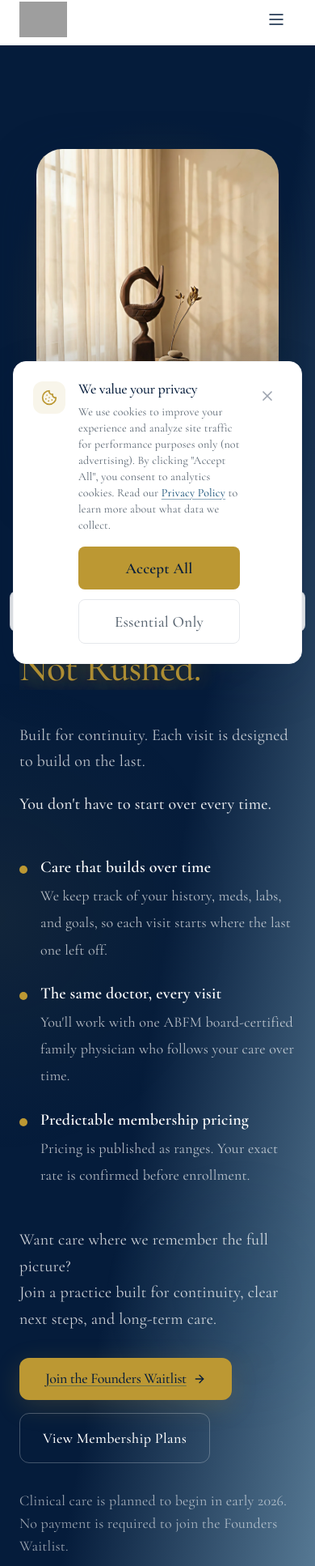
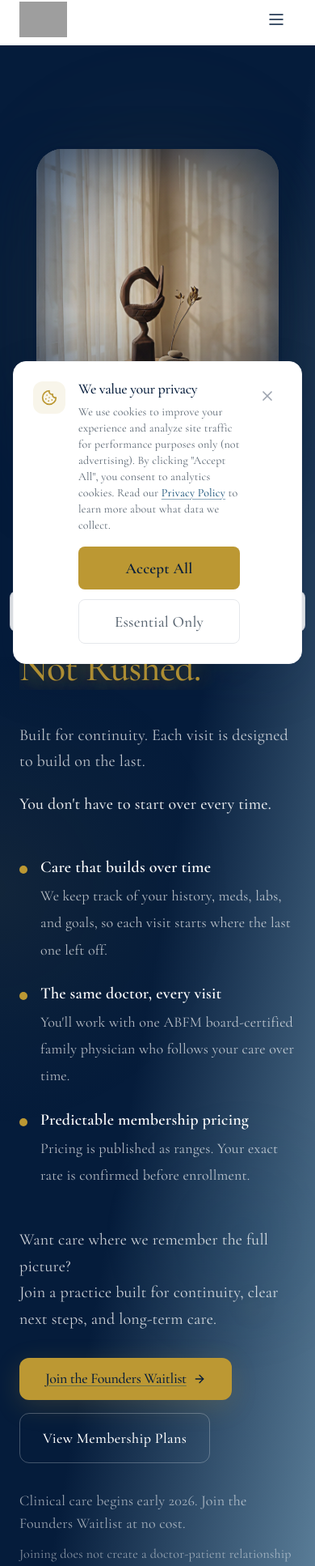
Before and after one commit to NDCHVISION/SFM-ELITE, a Next.js app: page / in a window 390 px wide. Shown: the part 8-1942 px from the top of the page at 81% size. Built offline with nearby package versions, Linux system fonts and the light colour scheme; grey boxes are pictures that could not be loaded.

Commit message:
Refactor compliance disclaimers and improve styles
Consolidate compliance disclaimers and enhance text readability with updated styles.

```diff
--- a/app/home-page-client.tsx
+++ b/app/home-page-client.tsx
@@ -180,16 +180,17 @@ export default function HomePageClient() {
                   </Link>
                 </div>
 
+                {/* Compliance: Waitlist and launch info - consolidated */}
                 <div className="opacity-0 animate-fade-in animation-delay-1000 mt-8">
                   <p className="text-white/60 text-lg">
-                    Clinical care is planned to begin in early 2026. No payment is required to join the Founders Waitlist.
+                    Clinical care begins early 2026. Join the Founders Waitlist at no cost.
                   </p>
-                  <p className="text-white/50 text-base mt-4 max-w-xl leading-relaxed">
-                    Founders Waitlist only. Joining does not create a doctor-patient relationship. Services are available only to patients located in Washington State.
+                  <p className="text-white/50 text-base mt-3 max-w-xl">
+                    Joining does not create a doctor-patient relationship or guarantee enrollment. Washington State only.
                   </p>
-                  {/* Compliance: Emergency disclaimer in hero */}
-                  <p className="text-white/45 text-base mt-3 max-w-xl leading-relaxed">
-                    Not for emergencies. If you are experiencing a medical emergency, call 911 or go to the nearest emergency department.
+                  {/* Compliance: Emergency disclaimer */}
+                  <p className="text-white/45 text-sm mt-4 pt-4 border-t border-white/10 max-w-xl">
+                    <span className="text-white/55">Not for emergencies.</span> Call 911 for immediate medical needs.
                   </p>
                 </div>
 
@@ -221,7 +222,7 @@ export default function HomePageClient() {
                       aria-label="Washington State Department of Health provider credential search (opens in new tab)"
                     >
                       <FileText className="w-5 h-5 text-sfm-gold/80" aria-hidden="true" />
-                      <span>WA Licensed (verify)</span>
+                      <span>WA Licensed</span>
                     </a>
 
                     <span className="flex items-center gap-2 text-white/60 text-base">
@@ -234,16 +235,27 @@ export default function HomePageClient() {
 
               <div className="order-1 lg:order-2 flex justify-center lg:justify-end">
                 <div className="opacity-0 animate-scale-in animation-delay-300 relative">
+                  {/* Ambient glow behind image */}
                   <div
-                    className="absolute -inset-12"
+                    className="absolute -inset-16 blur-3xl"
                     style={{
-                      background: 'radial-gradient(ellipse at center, rgba(188, 152, 51, 0.15) 0%, rgba(188, 152, 51, 0.05) 50%, transparent 70%)',
+                      background: 'radial-gradient(ellipse at center, rgba(188, 152, 51, 0.2) 0%, rgba(188, 152, 51, 0.08) 40%, transparent 70%)',
                     }}
                     aria-hidden="true"
                   />
                   <div className="relative w-[300px] sm:w-[380px] lg:w-[460px] aspect-[3/4]">
-                    <div className="absolute inset-0 rounded-[32px] overflow-hidden shadow-2xl shadow-sfm-navy/40">
-                      <div className="absolute inset-0 z-10 pointer-events-none bg-gradient-to-t from-sfm-navy/40 via-transparent to-transparent" />
+                    <div className="absolute inset-0 rounded-[32px] overflow-hidden shadow-2xl shadow-sfm-navy/60">
+                      {/* Multi-layer gradient overlay for seamless blending */}
+                      <div className="absolute inset-0 z-10 pointer-events-none bg-gradient-to-t from-sfm-navy via-sfm-navy/20 to-transparent opacity-60" />
+                      <div className="absolute inset-0 z-10 pointer-events-none bg-gradient-to-b from-sfm-navy/30 via-transparent to-transparent" />
+                      <div className="absolute inset-0 z-10 pointer-events-none bg-gradient-to-r from-sfm-navy/20 via-transparent to-sfm-navy/20" />
+                      {/* Soft vignette effect */}
+                      <div
+                        className="absolute inset-0 z-10 pointer-events-none"
+                        style={{
+                          background: 'radial-gradient(ellipse at center, transparent 50%, rgba(5, 28, 59, 0.4) 100%)',
+                        }}
+                      />
                       <Image
                         src="/images/sankofa-wooden-sculpture.png"
                         alt="Traditional wooden Sankofa bird sculpture symbolizing Medicine That Remembers"
@@ -253,6 +265,8 @@ export default function HomePageClient() {
                         sizes="(max-width: 640px) 300px, (max-width: 1024px) 380px, 460px"
                       />
                     </div>
+                    {/* Soft edge blur on container */}
+                    <div className="absolute -inset-1 rounded-[36px] pointer-events-none" style={{ boxShadow: 'inset 0 0 40px 20px rgba(5, 28, 59, 0.3)' }} aria-hidden="true" />
                   </div>
                 </div>
               </div>
@@ -277,7 +291,11 @@ export default function HomePageClient() {
         <div className="relative max-w-7xl mx-auto px-6">
           <ScrollReveal className="max-w-3xl mx-auto text-center mb-20">
             <div className="flex justify-center mb-4">
-              <Image src="/images/comettrans.png" alt="" width={48} height={48} className="opacity-60" aria-hidden="true" />
+              <div className="relative">
+                {/* Soft glow behind icon */}
+                <div className="absolute inset-0 blur-xl bg-sfm-gold/20 rounded-full scale-150" aria-hidden="true" />
+                <Image src="/images/comettrans.png" alt="" width={48} height={48} className="relative opacity-70" aria-hidden="true" />
+              </div>
             </div>
             <span className="inline-block text-sfm-gold text-base font-semibold tracking-widest uppercase mb-6">Our Philosophy</span>
             <h2 id="philosophy-heading" className="text-4xl lg:text-5xl font-display text-sfm-navy mb-6 leading-tight" data-speakable>
@@ -370,7 +388,7 @@ export default function HomePageClient() {
               },
             ].map((item, i) => (
               <ScrollReveal key={i} delay={i * 0.1}>
-                <article className="relative group overflow-hidden rounded-2xl aspect-[4/5] ring-2 ring-transparent hover:ring-sfm-gold/40 transition-all duration-300 motion-reduce:transition-none">
+                <article className="relative group overflow-hidden rounded-2xl aspect-[4/5] ring-1 ring-black/5 shadow-lg hover:shadow-xl hover:ring-sfm-gold/30 transition-all duration-300 motion-reduce:transition-none">
                   <Image
                     src={item.src}
                     alt={item.alt}
@@ -378,10 +396,19 @@ export default function HomePageClient() {
                     loading="lazy"
                     className="object-cover transition-transform duration-700 group-hover:scale-105 motion-reduce:transition-none motion-reduce:transform-none"
                   />
-                  <div className="absolute inset-0 bg-gradient-to-t from-sfm-navy/90 via-sfm-navy/30 to-transparent" />
+                  {/* Enhanced gradient overlay for better text readability and blending */}
+                  <div className="absolute inset-0 bg-gradient-to-t from-sfm-navy via-sfm-navy/40 to-transparent opacity-90" />
+                  <div className="absolute inset-0 bg-gradient-to-b from-black/10 via-transparent to-transparent" />
+                  {/* Subtle vignette */}
+                  <div
+                    className="absolute inset-0"
+                    style={{
+                      background: 'radial-gradient(ellipse at center, transparent 40%, rgba(5, 28, 59, 0.2) 100%)',
+                    }}
+                  />
                   <div className="absolute bottom-0 left-0 right-0 p-4 lg:p-6">
-                    <p className="text-white font-display text-lg lg:text-xl mb-1">{item.label}</p>
-                    <p className="text-white/80 text-base lg:text-lg leading-snug hidden sm:block">{item.description}</p>
+                    <p className="text-white font-display text-lg lg:text-xl mb-1 drop-shadow-sm">{item.label}</p>
+                    <p className="text-white/85 text-base lg:text-lg leading-snug hidden sm:block drop-shadow-sm">{item.description}</p>
                   </div>
                 </article>
               </ScrollReveal>
@@ -722,8 +749,10 @@ export default function HomePageClient() {
                         loading="lazy"
                         className="object-cover transition-transform duration-500 group-hover:scale-105 motion-reduce:transition-none motion-reduce:transform-none"
                       />
+                      {/* Subtle gradient overlay for consistency */}
+                      <div className="absolute inset-0 bg-gradient-to-t from-black/10 via-transparent to-transparent" />
                       <div className="absolute top-4 left-4">
-                        <span className="px-3 py-1.5 bg-white/90 backdrop-blur-sm rounded-full text-base font-medium text-sfm-navy">
+                        <span className="px-3 py-1.5 bg-white/95 backdrop-blur-sm rounded-full text-base font-medium text-sfm-navy shadow-sm">
                           {article.category}
                         </span>
                       </div>
@@ -794,15 +823,16 @@ export default function HomePageClient() {
             </Link>
           </div>
 
-          {/* Compliance: Waitlist disclaimers */}
-          <p className="text-white/50 text-lg mt-10 max-w-lg mx-auto leading-relaxed">
-            Founders Waitlist only. No payment is required to join. Joining does not guarantee enrollment. Joining does not create a doctor-patient relationship. Services are available only to patients located in Washington State.
-          </p>
-
-          {/* Compliance: Emergency disclaimer in CTA */}
-          <p className="text-white/40 text-base mt-4">
-            Not for emergencies. If you are experiencing a medical emergency, call 911 or go to the nearest emergency department.
-          </p>
+          {/* Compliance: Waitlist disclaimers - consolidated */}
+          <div className="mt-10 max-w-lg mx-auto">
+            <p className="text-white/50 text-base leading-relaxed">
+              Founders Waitlist only. No payment required. Joining does not guarantee enrollment or create a doctor-patient relationship. Washington State only.
+            </p>
+            {/* Compliance: Emergency disclaimer */}
+            <p className="text-white/40 text-sm mt-4 pt-4 border-t border-white/10">
+              <span className="text-white/50">Not for emergencies.</span> Call 911 for immediate medical needs.
+            </p>
+          </div>
 
           <div className="mt-12 pt-8 border-t border-white/10">
             <div className="flex flex-wrap items-center justify-center gap-8 text-white/60 text-lg">
@@ -835,7 +865,7 @@ export default function HomePageClient() {
                 aria-label="Washington State Department of Health provider credential search (opens in new tab)"
               >
                 <FileText className="w-5 h-5" aria-hidden="true" />
-                WA licensed (verify)
+                <span>WA Licensed</span>
               </a>
             </div>
           </div>
```
